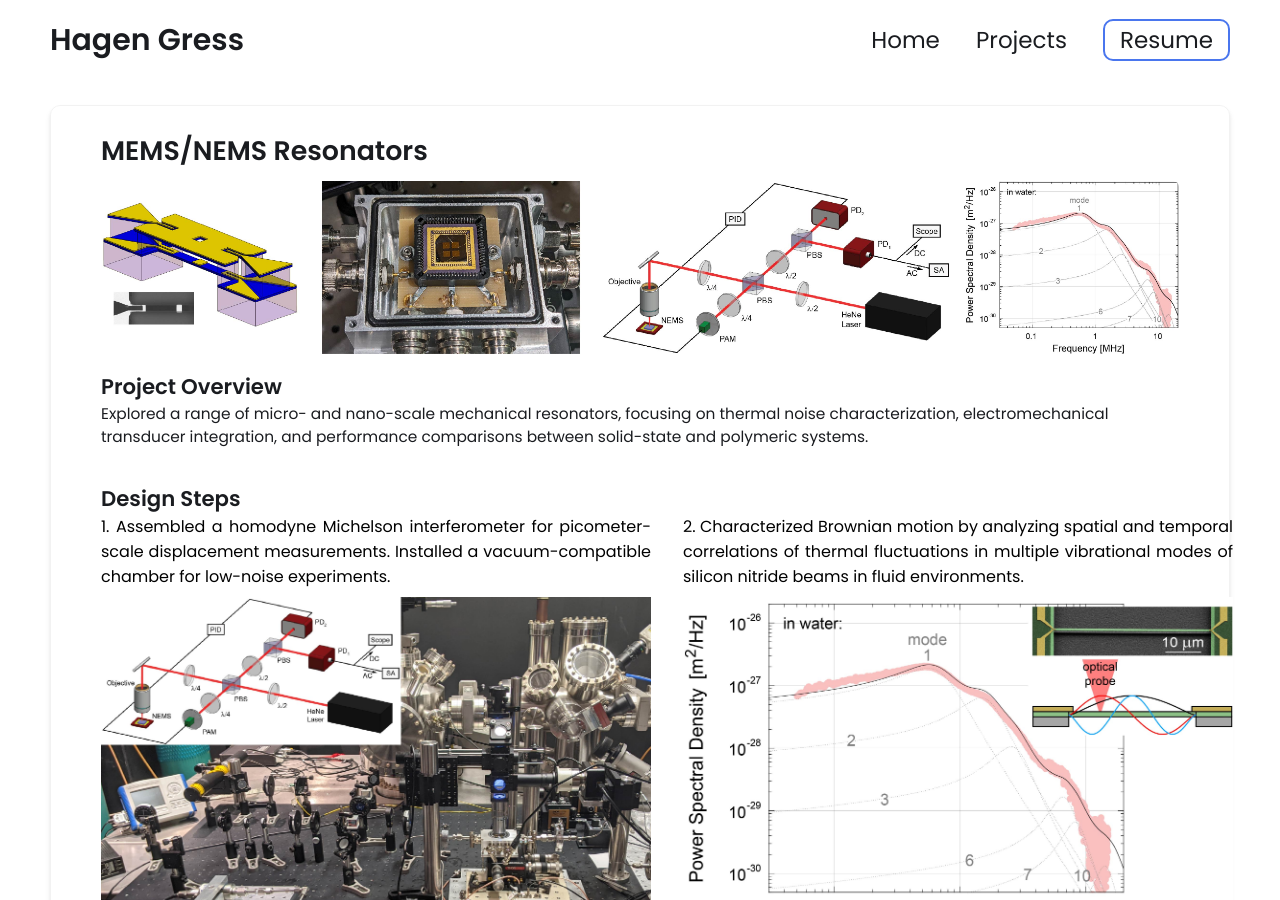
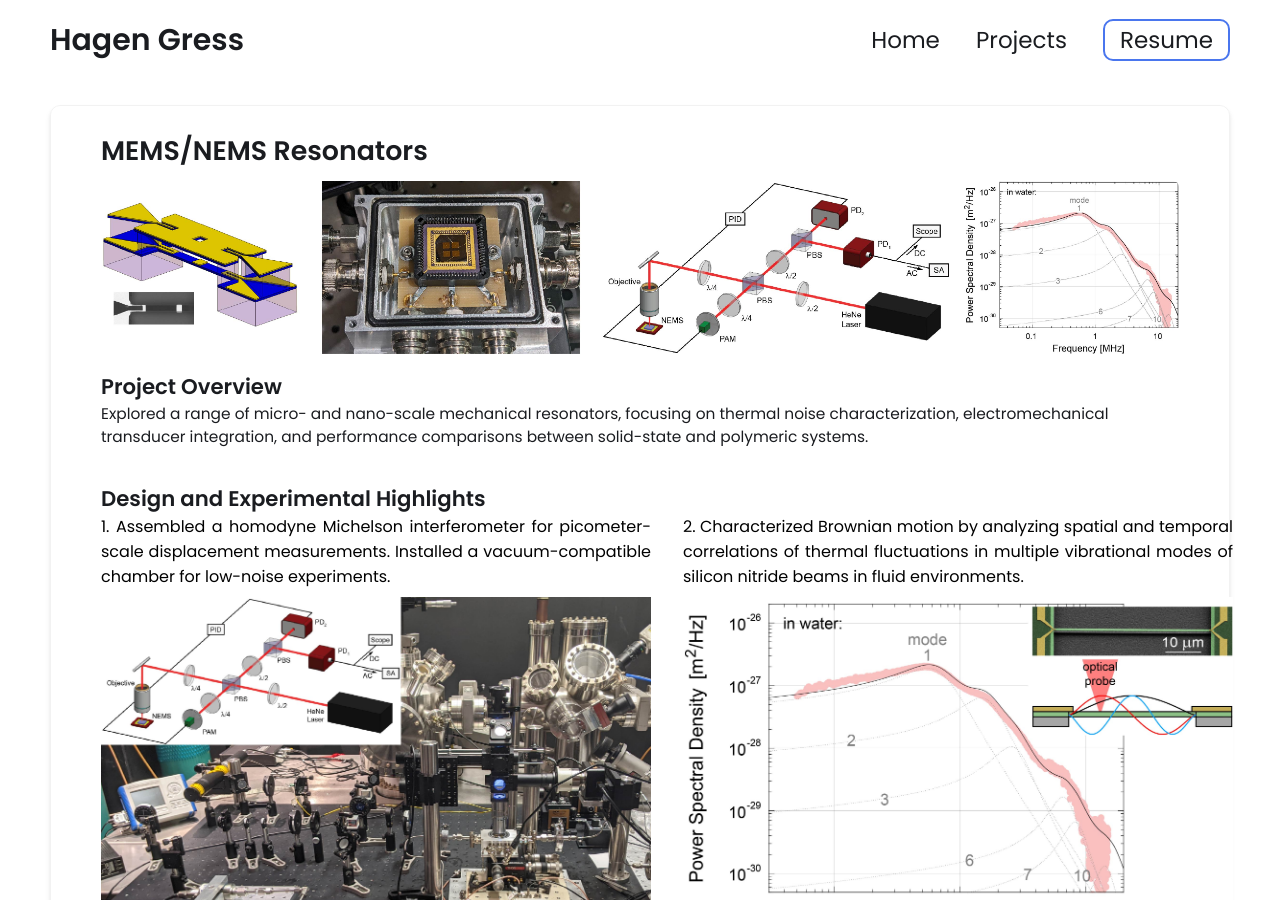
Before and after one commit to HagenGress/HagenGress.github.io, a Jekyll site: the page built from _projects/resonators/index.md, in a window 1280 px wide and 900 px high. Built offline with Jekyll 4.4.1, drawn with Linux system fonts in a browser that asks for light colours.

Commit message:
Update index.md

```diff
--- a/_projects/resonators/index.md
+++ b/_projects/resonators/index.md
@@ -9,7 +9,7 @@ skills: []
 main-image: /3D-MEMS_TitlePicture.jpg
 ---
 
-## Design Steps
+## Design and Experimental Highlights
 
 
 {% include image-gallery.html
```
